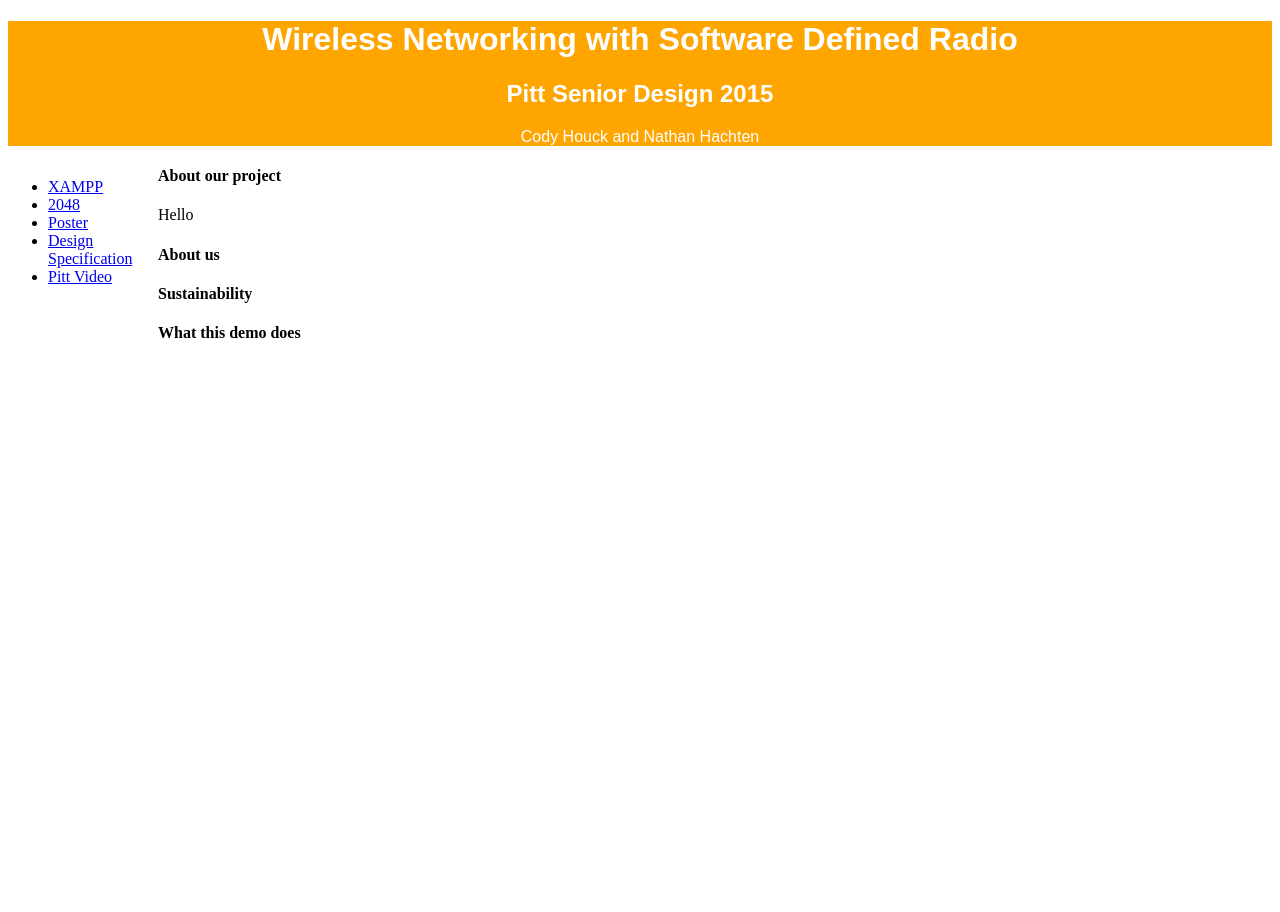
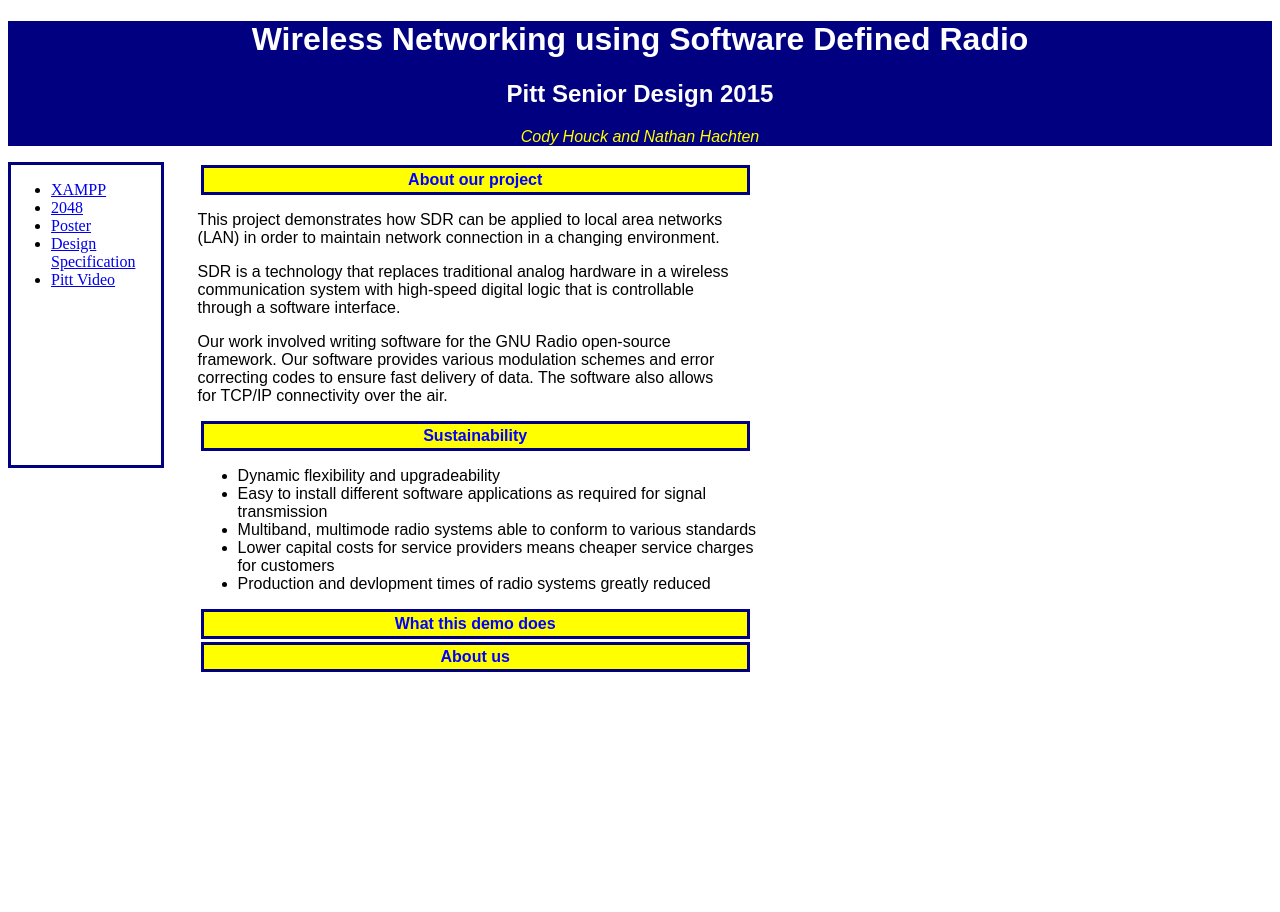
Before and after one commit to nhachten/SDR-xampp, a PHP site: page /cocoon/srdes/ in a window 1280 px wide. After the commit the page ends 672 px from the top, so only its background shows below. Run offline with PHP 8.4, Linux system fonts and the light colour scheme.

Commit message:
Made it pretty. Added some content.

```diff
--- a/srdes/index.html
+++ b/srdes/index.html
@@ -2,16 +2,18 @@
 <html>
 <head>
 <meta charset="UTF-8">
-<title>Wireless Networking with SDR</title>
+<title>Wireless Networking using SDR</title>
 <link rel="stylesheet" type="text/css" href="sdr_expo.css">
 </head>
 
 
-<header text="white" bgcolor="orange">
-<h1>Wireless Networking with Software Defined Radio</h1>
+<header >
+<h1>Wireless Networking using Software Defined Radio</h1>
 <h2>Pitt Senior Design 2015</h2>
-<p>Cody Houck and Nathan Hachten</p>
+<p style="color:yellow"><i>Cody Houck and Nathan Hachten</i></p>
 </header>
+<div style="width: 100%">
+<div style="width: 15%; float:left">
 <nav>
 <ul>
 <li><a href="../xampp/">XAMPP</a></li>
@@ -21,10 +23,30 @@
 <li><a href="videos.html">Pitt Video</a></li>
 </ul>
 </nav>
-
-<h4>About our project</h4>
-<p> Hello </p>
-<h4>About us</h4>
-<h4>Sustainability</h4>
-<h4>What this demo does</h4>
+</div>
+<div style="width: 85%; float:right">
+<h4 class="secondary">About our project</h4>
+<p class="secondary-text"> This project demonstrates how SDR can be applied to
+	local area networks (LAN) in order to maintain network connection in
+	a changing environment. </p>
+<p class="secondary-text"> SDR is a technology that replaces traditional analog hardware in a wireless
+	communication system with high-speed digital logic that is controllable
+	through a software interface.</p>
+<p class="secondary-text"> Our work involved writing software for the GNU Radio open-source framework.
+	Our software provides various modulation schemes and error correcting codes
+	to ensure fast delivery of data. The software also allows for TCP/IP connectivity
+	over the air.</p>
+<h4 class="secondary">Sustainability</h4>
+<ul class="secondary-text">
+<li>Dynamic flexibility and upgradeability</li>
+<li>Easy to install different software applications as required for signal transmission</li>
+<li>Multiband, multimode radio systems able to conform to various standards</li>
+<li>Lower capital costs for service providers means cheaper service charges for customers</li>
+<li>Production and devlopment times of radio systems greatly reduced</li>
+</ul>
+<h4 class="secondary">What this demo does</h4>
+<h4 class="secondary">About us</h4>
+</div>
+</div>
+<div style="clear:both"></div>
 </html>
--- a/srdes/sdr_expo.css
+++ b/srdes/sdr_expo.css
@@ -1,5 +1,5 @@
 header {
-	background-color: orange;
+	background-color: navy;
 	color: white;
 	text-align: center;
 	font-family: "Arial";
@@ -7,6 +7,22 @@ header {
 
 nav {
 	width: 150px;
-	height: 750px;
+	height: 300px;
 	float :left;
+	border: 3px solid navy;
 }
+
+.secondary-text {
+	width: 50%;
+	font-family: "Arial";
+}
+.secondary {
+	color: blue;
+	border: 3px solid navy;
+	margin: 3px;
+	padding: 3px;
+	width: 50%;
+	text-align: center;
+	font-family: "Arial";
+	background-color: yellow;
+}
```
